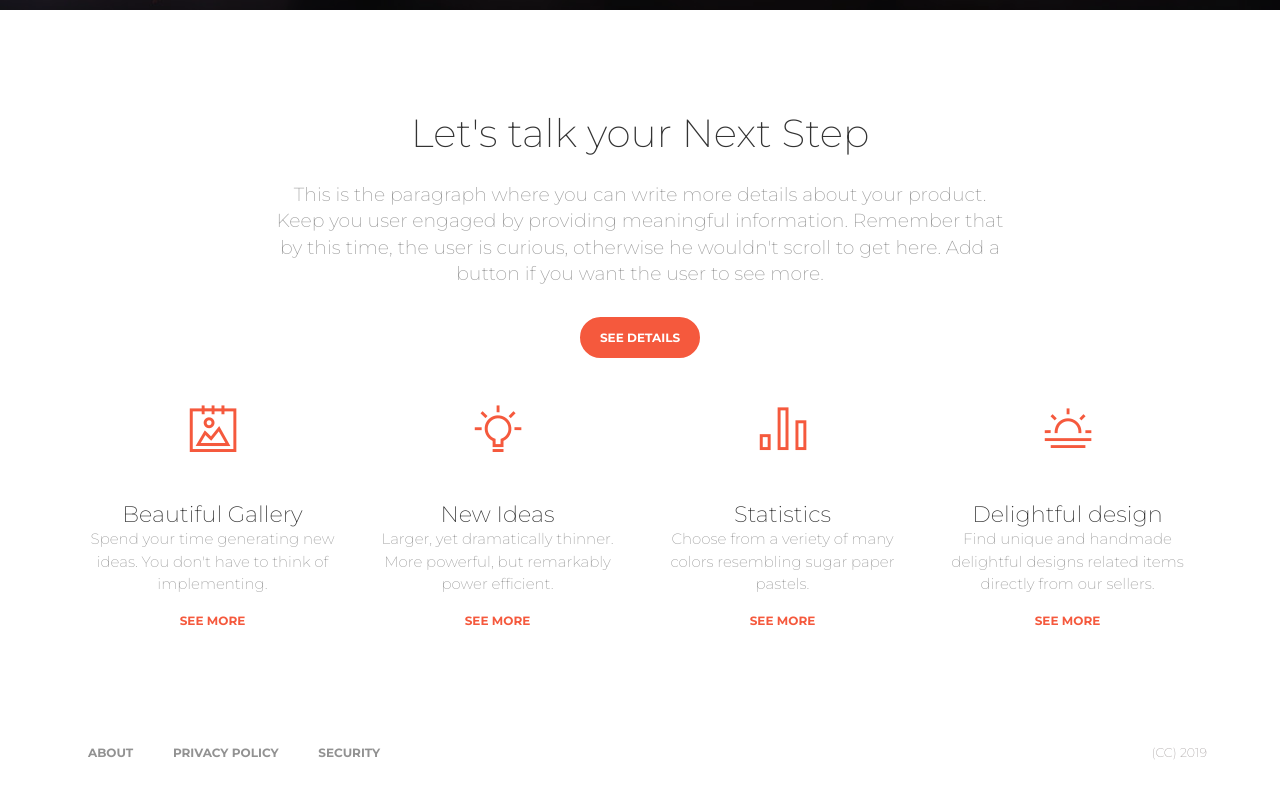
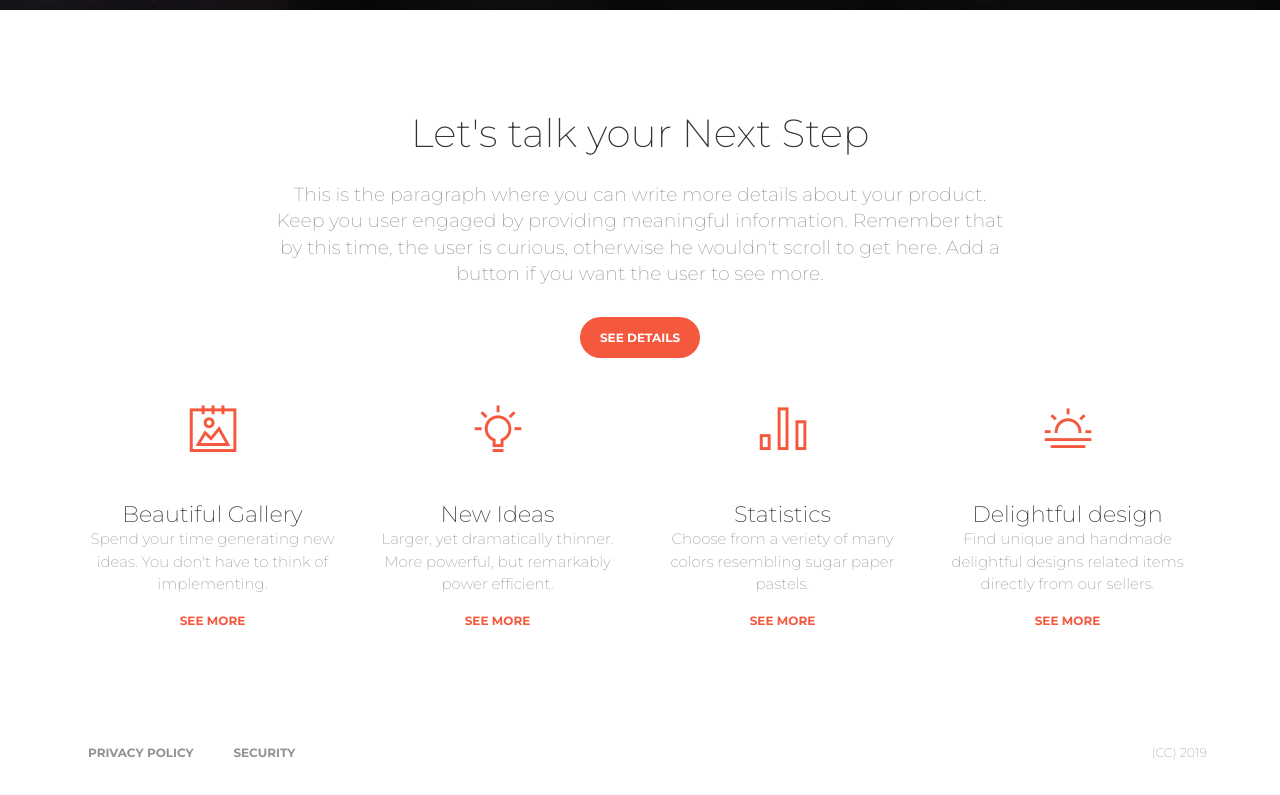
Before and after one commit to ReggieC6/Next-Step, a plain HTML site: page index.html in a window 1280 px wide. Shown: the part 790-1585 px from the top of the page. Drawn offline with Linux system fonts and the light colour scheme; some packages are replaced by stand-ins of ours.

Commit message:
update index.html
remove footer about page

```diff
--- a/index.html
+++ b/index.html
@@ -224,9 +224,6 @@
         <nav class="footer-nav">
           <ul>
             <li>
-              <a href="" target="_blank">about</a>
-            </li>
-            <li>
               <a href="" target="_blank">privacy policy</a>
             </li>
             <li>
```
